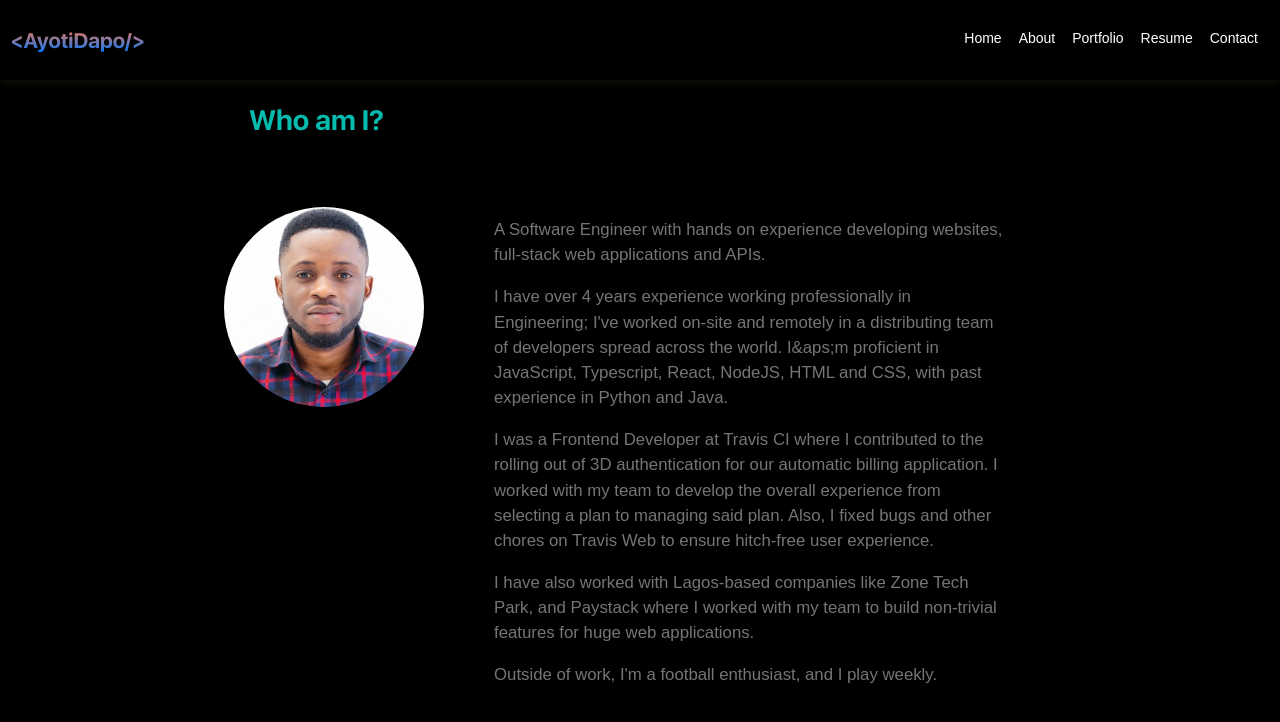
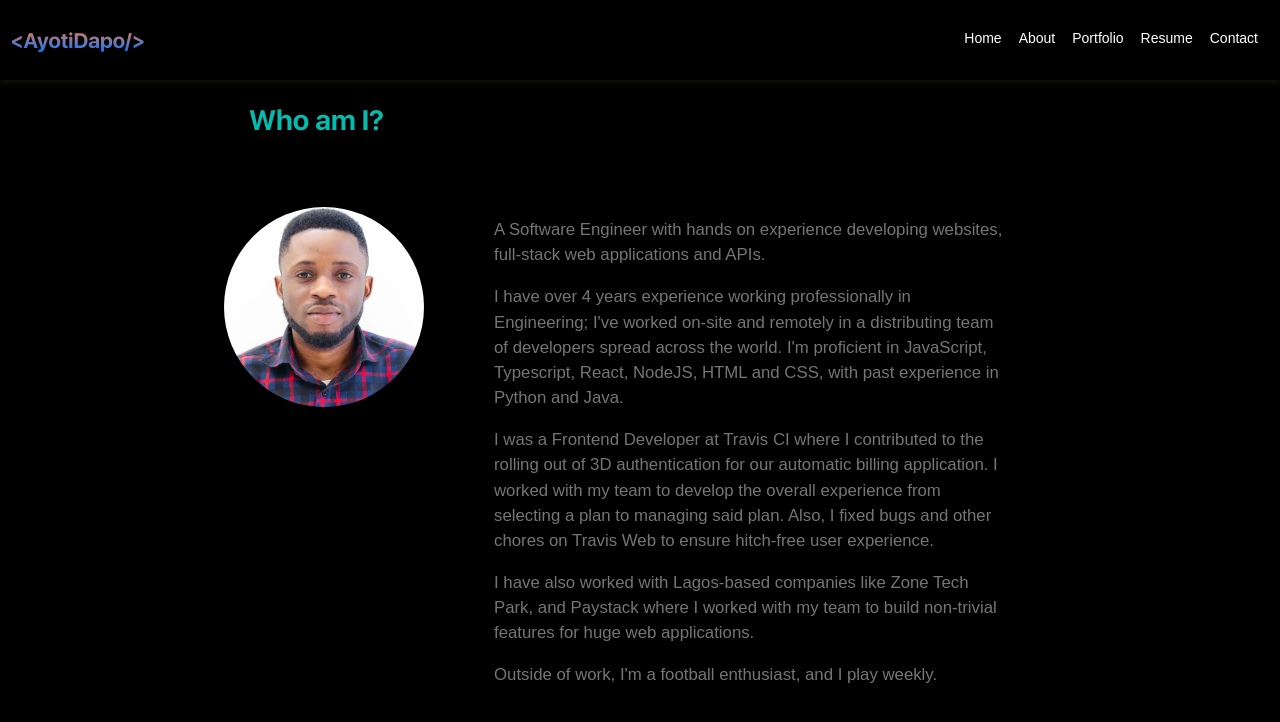
Before and after one commit to ayotidapo/ayotidapo, a Next.js app: page /about in a window 1280 px wide. Shown: the top 722 px of the page. Built offline with nearby package versions, Linux system fonts and the light colour scheme; a web font is replaced by a local one.

Commit message:
Revert "replaced with apos entity on component/about page"
This reverts commit 05b6bd2a9ade7dd86aa75b9383c778c643c3a116.

revert info details

```diff
--- a/components/about/index.js
+++ b/components/about/index.js
@@ -34,10 +34,10 @@ export default function About() {
             </p>
             <p>
               I have over 4 years experience working professionally in
-              Engineering; I&apos;ve worked on-site and remotely in a
-              distributing team of developers spread across the world. I&aps;m
-              proficient in JavaScript, Typescript, React, NodeJS, HTML and CSS,
-              with past experience in Python and Java.
+              Engineering; I've worked on-site and remotely in a distributing
+              team of developers spread across the world. I'm proficient in
+              JavaScript, Typescript, React, NodeJS, HTML and CSS, with past
+              experience in Python and Java.
             </p>
             <p>
               I was a Frontend Developer at Travis CI where I contributed to the
@@ -53,8 +53,7 @@ export default function About() {
               features for huge web applications.
             </p>
             <p>
-              Outside of work, I&apos;m a football enthusiast, and I play
-              weekly.
+              Outside of work, I'm a football enthusiast, and I play weekly.
             </p>
           </div>
         </div>
```
